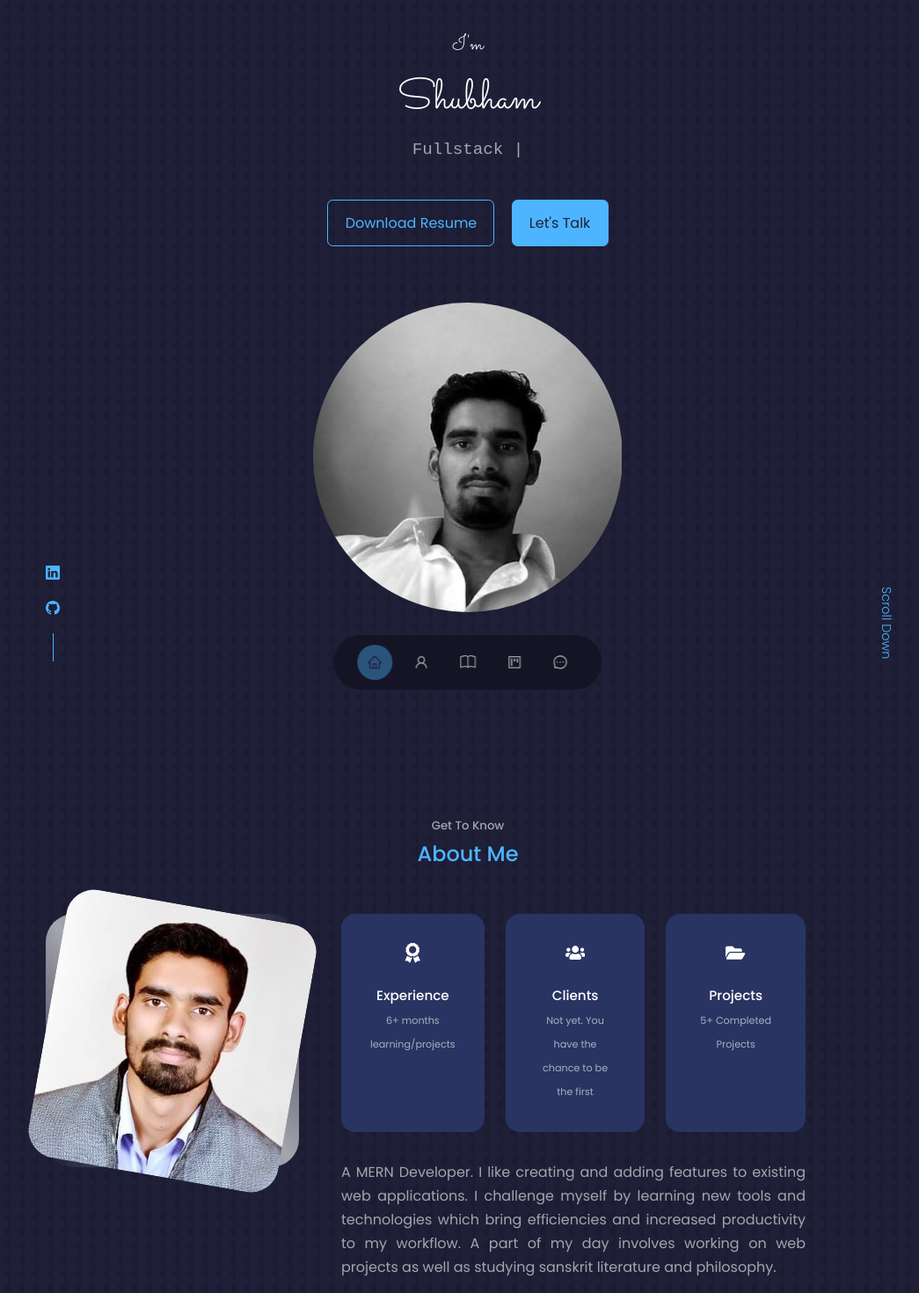
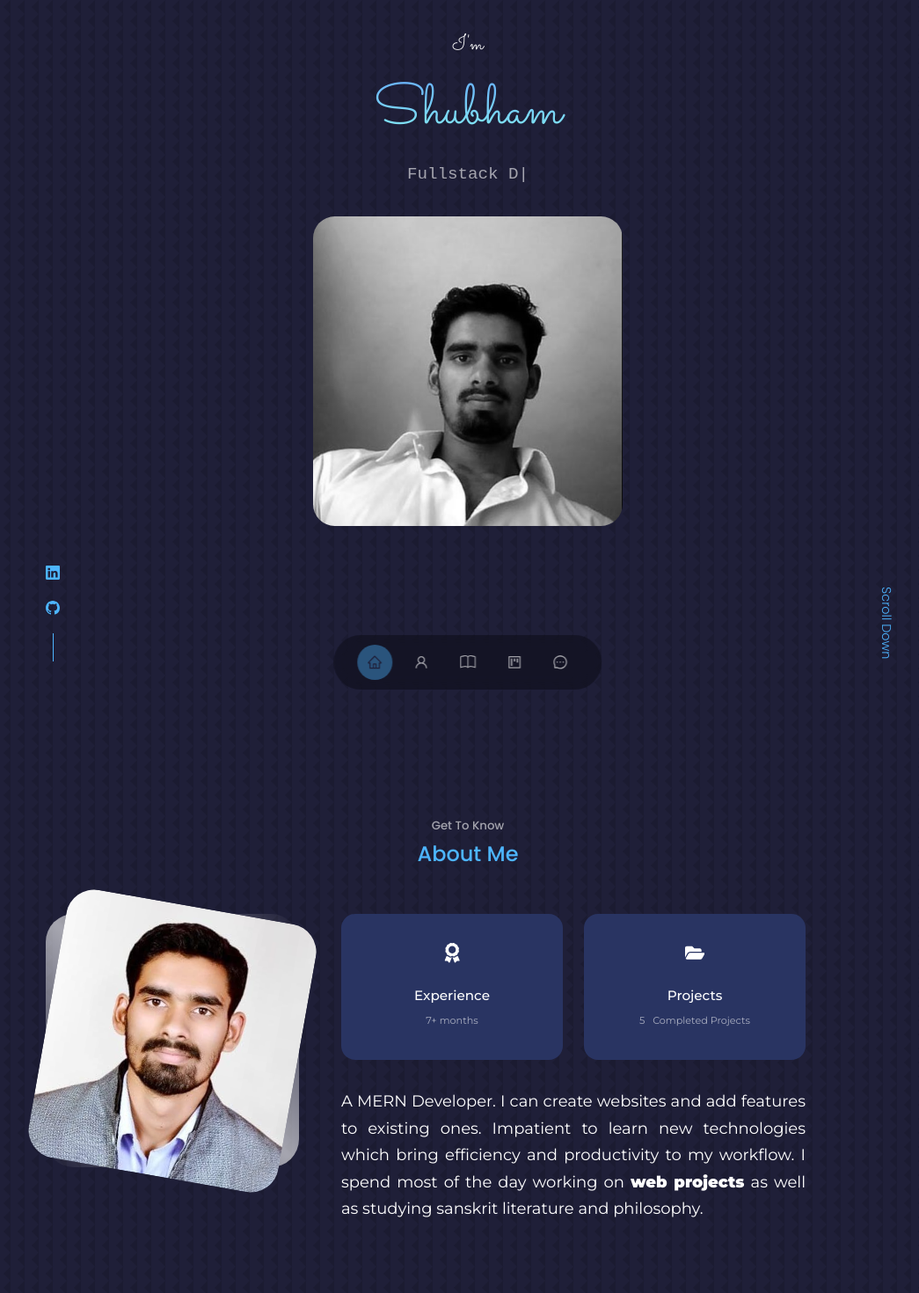
Before and after one commit to shubham-am-i/portfolio, a React (Create React App) app: page / in a window 1280 px wide. Shown: the top 1470 px of the page at 88% size, without its empty margins (108-1153 px from the left). Built offline with nearby package versions, Linux system fonts and the light colour scheme.

Commit message:
fix UI/UX

```diff
--- a/src/components/about/About.jsx
+++ b/src/components/about/About.jsx
@@ -20,23 +20,23 @@ export default function About() {
             <article className="about__card">
               <FaAward className="about__icon" />
               <h5>Experience</h5>
-              <small>6+ months learning/projects</small>
+              <small>7+ months</small>
             </article>
 
-            <article className="about__card">
+            {/* <article className="about__card">
               <FaUsers className="about__icon" />
               <h5>Clients</h5>
               <small>Not yet. You have the chance to be the first</small>
-            </article>
+            </article> */}
 
             <article className="about__card">
               <FaFolderOpen className="about__icon" />
               <h5>Projects</h5>
-              <small>5+ Completed Projects</small>
+              <small>5 &nbsp; Completed Projects</small>
             </article>
           </div>
           <p>
-          A MERN Developer. I like creating and adding features to existing web applications. I challenge myself by learning new tools and technologies which bring efficiencies and increased productivity to my workflow. A part of my day involves working on web projects as well as studying sanskrit literature and philosophy.
+          A MERN Developer. I can create websites and add features to existing ones. Impatient to learn new technologies which bring efficiency and productivity to my workflow. I spend most of the day working on <strong>web projects</strong> as well as studying sanskrit literature and philosophy.
           </p>
         </div>
       </div>
--- a/src/components/about/about.css
+++ b/src/components/about/about.css
@@ -1,4 +1,7 @@
+@import url('https://fonts.googleapis.com/css2?family=Montserrat:wght@300;400;500;900&display=swap');
+
 .about__container {
+  font-family: 'Montserrat', sans-serif;
   display: grid;
   grid-template-columns: 30% 55%;
   gap: 5%;
@@ -31,7 +34,7 @@
 
 .about__cards {
   display: grid;
-  grid-template-columns: repeat(3, 1fr);
+  grid-template-columns: repeat(2, 1fr);
   gap: 1.5rem;
 }
 
@@ -67,7 +70,7 @@
 
 .about__content p {
   margin: 2rem 0 2.6rem;
-  color: var(--color-light);
+  font-size: large;
   text-align: justify;
 }
 
--- a/src/components/contact/Contact.jsx
+++ b/src/components/contact/Contact.jsx
@@ -40,35 +40,30 @@ export default function Contact() {
           <article className="contact__option">
             <MdOutlineMail className="contact__option-icon" />
             <h4>Email</h4>
-            <h5>email me</h5>
-            <a href="mailto:shubhampatil.dev@gmail.com">Send a message</a>
+            <a href="mailto:shubhampatil.dev@gmail.com">Email Me</a>
           </article>
 
           <article className="contact__option">
             <RiMessengerLine className="contact__option-icon" />
             <h4>Messenger</h4>
-            <h5>connect with me</h5>
             <a
               href="https://m.me/profile.php?id=100012652503558"
               target="_blank"
               rel="noreferrer"
             >
-              Send a message
+              Send A Message
             </a>
           </article>
 
           <article className="contact__option">
             <RiWhatsappLine className="contact__option-icon" />
             <h4>WhatsApp</h4>
-            <h5>
-              +876759<span className="star">****</span>{" "}
-            </h5>
-            <a
+           <a
               href="https://api.whatsapp.com/send?phone=+918767598584"
               target="_blank"
               rel="noreferrer"
             >
-              Send a message
+              WhatsApp Me
             </a>
           </article>
         </div>
@@ -77,10 +72,10 @@ export default function Contact() {
           <input
             type="text"
             name="name"
-            placeholder="Your Full Name"
+            placeholder="Your Name"
             required
           />
-          <input type="email" name="email" placeholder="Your Email" required />
+          <input type="email" name="email" placeholder=" Email" required />
           <textarea
             name="message"
             rows="4"
--- a/src/components/contact/contact.css
+++ b/src/components/contact/contact.css
@@ -15,7 +15,7 @@
 
 .contact__option{
     background: var(--color-bg-variant);
-    padding: 1.2rem;
+    padding: 1rem;
     border-radius: 1.2rem;
     text-align: center;
     border: 1px solid transparent;
@@ -29,22 +29,25 @@
 
 .contact__option-icon {
     font-size: 1.5rem;
-    margin-bottom: 0.5rem;
+    /* margin-bottom: 0.5rem; */
 }
-.contact__option h5 {
-position: relative;
-color: var(--color-light);
+/* .contact__option h4 {
 
-}
-.star {
-    position: absolute;
-    top: 2px;
-}
+
+
+} */
 
 .contact__option a {
+    color: white;
+    background-color: var(--color-primary-variant);
     margin-top: 0.7rem;
+    padding: .6rem 1rem;
     display: inline-block;
     font-size: 0.8rem;
+    border-radius: 6px;
+}
+.contact__option a:hover {
+    background:var(--color-primary);
 }
 
 
@@ -75,6 +78,12 @@ input, textarea {
         grid-template-columns: 1fr;
         gap: 2rem;
     }
+
+    .contact__options{
+        display: grid;
+        grid-template-columns: repeat(2, 1fr);
+        gap: 1.2rem;
+    }
   }
 
   /* ======================= MEDIA QUERIES (SMALL  DEVICES) =================== */
@@ -82,4 +91,10 @@ input, textarea {
     .container.contact__container {
      width: var(--container-width-sm);
     }
+
+    .contact__options{
+        display: grid;
+        grid-template-columns: repeat(2, 1fr);
+        gap: 1.2rem;
+    }
   }
--- a/src/components/experience/Experience.jsx
+++ b/src/components/experience/Experience.jsx
@@ -44,7 +44,15 @@ export default function Experience() {
               <SiRedux id="icon" />
               <div>
                 <h4>Redux</h4>
-                <Progress done="65" color="steelBlue"/>
+                <Progress done="65" color="lightBlue"/>
+              </div>
+            </article>
+
+            <article className="experience__details">
+              <FaBootstrap id="icon" />
+              <div>
+                <h4>Bootstrap</h4>
+                <Progress done="90" color="lightBlue"/>
               </div>
             </article>
 
@@ -64,13 +72,6 @@ export default function Experience() {
               </div>
             </article>
 
-            <article className="experience__details">
-              <FaBootstrap id="icon" />
-              <div>
-                <h4>Bootstrap</h4>
-                <Progress done="90" color="steelBlue"/>
-              </div>
-            </article>
           </div>
         </div>
 
--- a/src/components/header/Header.jsx
+++ b/src/components/header/Header.jsx
@@ -16,7 +16,7 @@ export default function Header() {
             ], // Strings to display
             // Speed settings, try diffrent values untill you get good results
             startDelay: 300,
-            typeSpeed: 150,
+            typeSpeed: 140,
             backSpeed: 80,
             backDelay: 400,
             loop: true,
@@ -32,16 +32,16 @@ export default function Header() {
         <header>
             <div className='container header__container'>
                 <h3> I'm</h3>
-                <h1>Shubham</h1>
+                <h1 className='gradient-text'>Shubham</h1>
                 <h5 className='text-light'>
                     <span className='tag'></span>
                 </h5>
-                <CTA />
-                <HeaderSocials />
 
                 <div className='me'>
                     <img src={ME} alt='me' />
                 </div>
+                <HeaderSocials />
+                <CTA />
 
                 <a href='#contact' className='scroll__down'>
                     Scroll Down
--- a/src/components/header/header.css
+++ b/src/components/header/header.css
@@ -15,7 +15,25 @@ header {
 .header__container > h1,
 .header__container > h3 {
   font-family: "Sacramento", cursive;
-  font-size: 3rem;
+  font-size: 4rem;
+  font-weight: 500;
+}
+
+/* fallback for IE */
+.gradient-text {
+  color: inherit;
+}
+
+
+
+
+/* gradient text for modern browsers */
+@supports (background-clip: text) {
+  .gradient-text {
+    background-image: linear-gradient( #63a4ff 0%, #83eaf1 74%);
+    background-clip: text;
+    color: transparent;
+  }
 }
 
 .header__container h3 {
@@ -29,7 +47,7 @@ header {
 
 /* ======================  CTA ====================== */
 .cta {
-  margin-top: 2.5rem;
+  margin-top: 25rem;
   display: flex;
   gap: 1.2rem;
   justify-content: center;
@@ -54,23 +72,15 @@ header {
 }
 
 /* ====================== ME =========================*/
-/* .me {
-  background: linear-gradient(var(--color-primary), transparent);
+.me {
   width: 22rem;
   height: 22rem;
-  position: absolute;
+  margin: 0 auto;
   left: calc(50% - 11rem);
-  margin-top: 4rem;
-  border-radius: 12rem 12rem 0 0;
-} */
-.me img {
-  background: linear-gradient(var(--color-primary), transparent);
-  width: 22rem;
-  /* height: 100rem; */
-  position: absolute;
-  left: calc(50% - 11rem);
-  margin-top: 4rem;
-  border-radius: 50%;
+  margin-top: 2rem;
+  text-align: center;
+  border-radius: 7%;
+  overflow: hidden;
 }
 
 /* ===================== SCROLL DOWN ====================== */
@@ -95,18 +105,15 @@ header {
 @media screen and (max-width: 600px) {
   header {
     height: 100vh;
-    padding-top: 2rem;
+    padding-top: 5rem;
   }
 
   .header__socials {
     font-size: 1.4rem;
     flex-direction: row;
-    align-items: center;
+    position: static;
     gap: 1.3rem;
-    position: absolute;
-    left: 9rem;
-    /* margin-top: 1rem; */
-    bottom: 5rem;
+    margin: 2rem 0 0 9.5rem;
   }
 
   .header__socials::after {
@@ -117,9 +124,7 @@ header {
     display: none;
   }
 
-
-  /* .header__socials,
-  .scroll__down {
-    display: none;
-  } */
+  .cta {
+    margin-top: 2rem;
+  }
 }
--- a/src/components/progress/progress.css
+++ b/src/components/progress/progress.css
@@ -6,7 +6,6 @@
 }
 
 .progress-done {
-
   border-radius: 20px;
   height: 20px;
   width: 0;
```
